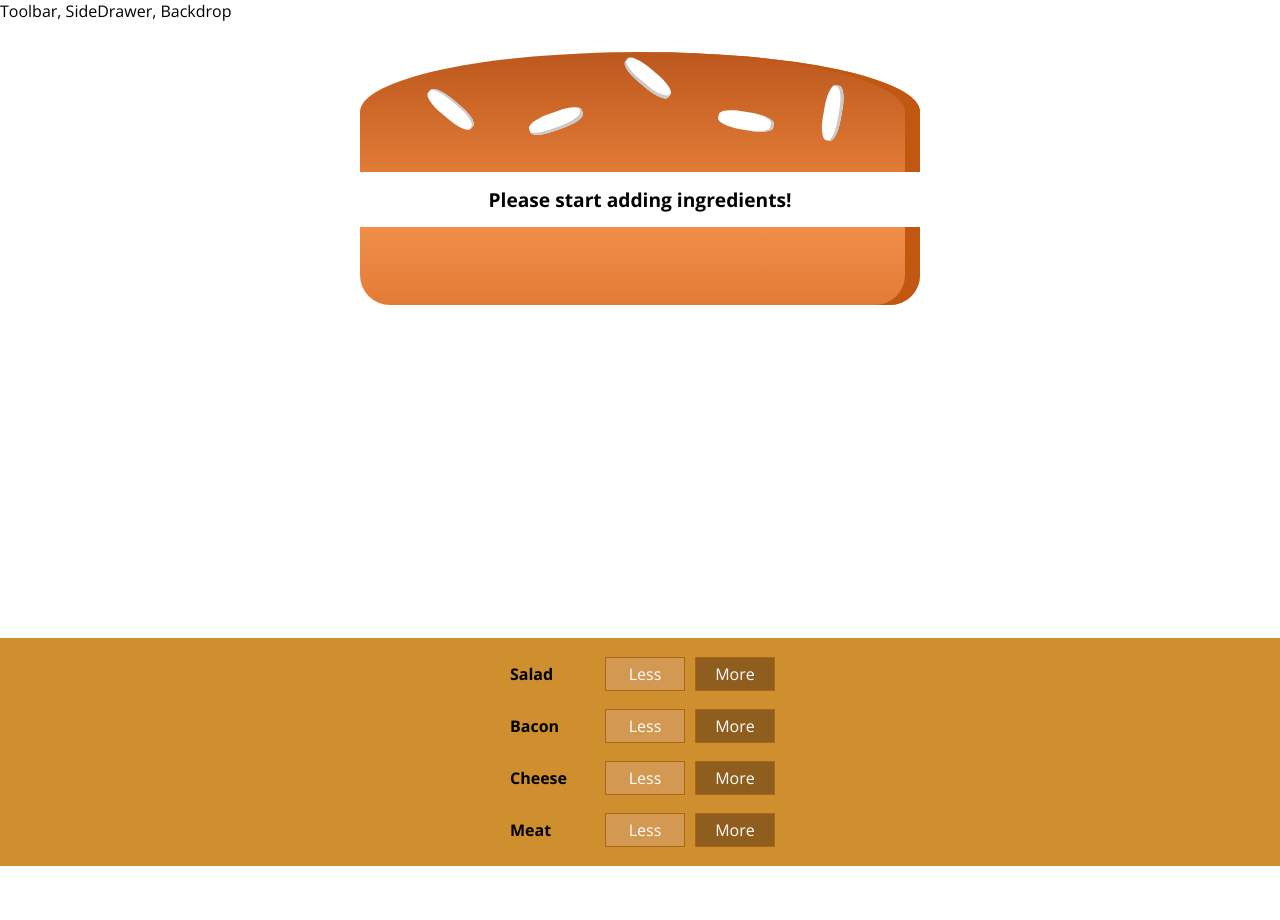
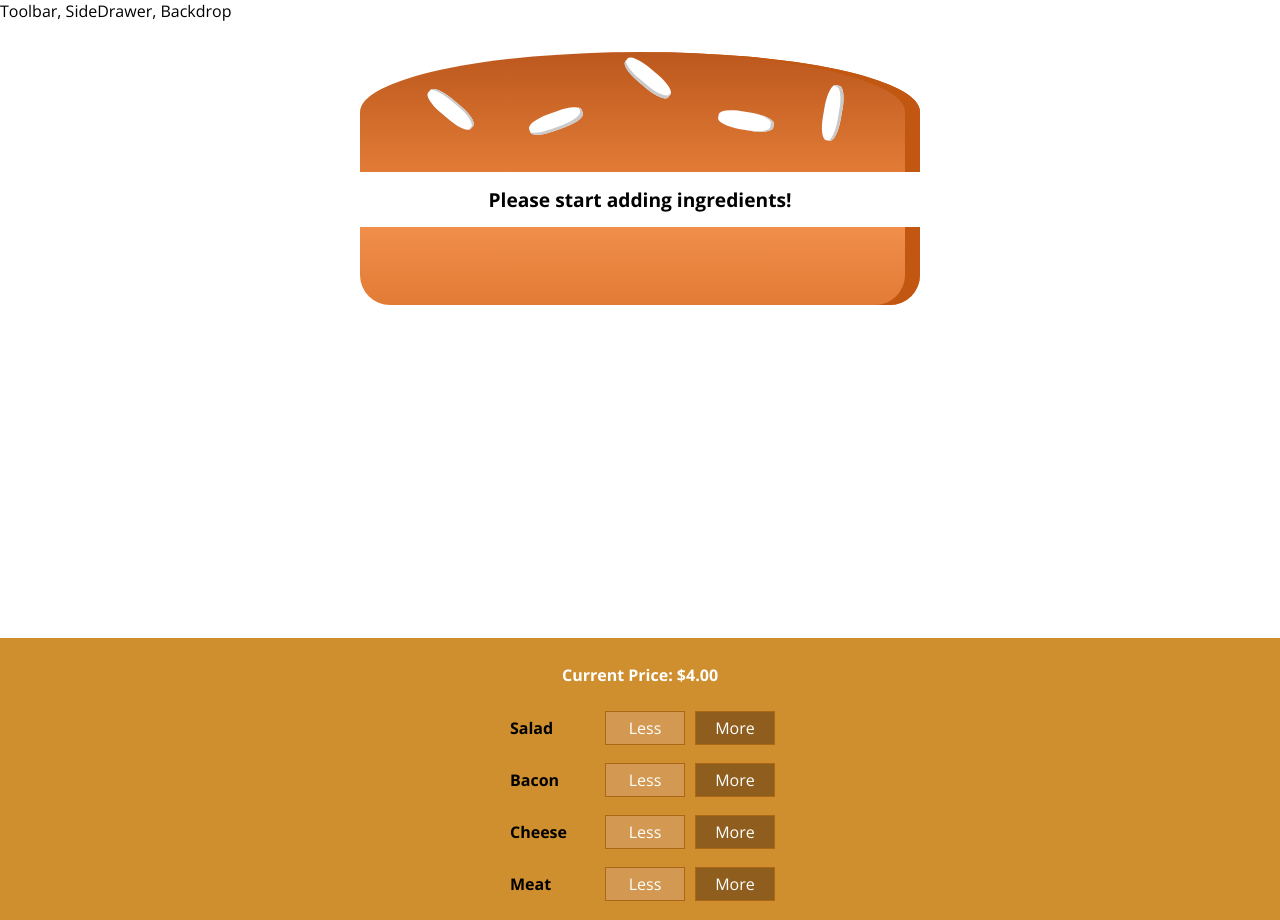
Before and after one commit to JamesonC/Burger-Builder, a React (Create React App) app: page / in a window 1280 px wide. Before the commit the page ends 866 px from the top, so only its background shows below. Built offline with nearby package versions, Linux system fonts and the light colour scheme.

Commit message:
displaying current burger price

```diff
--- a/src/components/Burger/BuildControls/BuildControls.js
+++ b/src/components/Burger/BuildControls/BuildControls.js
@@ -12,12 +12,13 @@ const controls = [
 
 const buildControls = props => (
     <div className={classes.BuildControls}>
+        <p className={classes.PriceColor}><strong>Current Price: ${props.price.toFixed(2)}</strong></p>
         {controls.map(ctrl => (
             <BuildControl
-            key={ctrl.lable}
-            label={ctrl.label}
-            add={() => props.ingredientAdded(ctrl.type)}
-            removed={() => props.ingredientRemoved(ctrl.type)} />
+                key={ctrl.lable}
+                label={ctrl.label}
+                add={() => props.ingredientAdded(ctrl.type)}
+                removed={() => props.ingredientRemoved(ctrl.type)} />
         ))}
     </div>
 )
--- a/src/components/Burger/BuildControls/BuildControls.module.css
+++ b/src/components/Burger/BuildControls/BuildControls.module.css
@@ -8,3 +8,7 @@
     margin: auto;
     padding: 10px 0;
 }
+
+.PriceColor {
+    color: white;
+}
--- a/src/containers/BurgerBuilder/BurgerBuilder.js
+++ b/src/containers/BurgerBuilder/BurgerBuilder.js
@@ -4,10 +4,10 @@ import Burger from '../../components/Burger/Burger';
 import BuildControls from '../../components/Burger/BuildControls/BuildControls';
 
 const INGREDIENT_PRICES = {
-    salad: 0.5,
-    cheese: 0.4,
-    meat: 1.3,
-    bacon: 0.6
+    salad: 0.50,
+    cheese: 0.40,
+    meat: 1.30,
+    bacon: 0.60
 }
 
 class BurgerBuilder extends Component {
@@ -65,7 +65,9 @@ class BurgerBuilder extends Component {
                 <Burger ingredients={this.state.ingredients} />
                 <BuildControls
                     ingredientAdded={this.addIngredientHandler}
-                    ingredientRemoved={this.removeIngredientHandler} />
+                    ingredientRemoved={this.removeIngredientHandler}
+                    price={this.state.totalPrice}
+                    />
             </Fragment>
         )
     }
```
